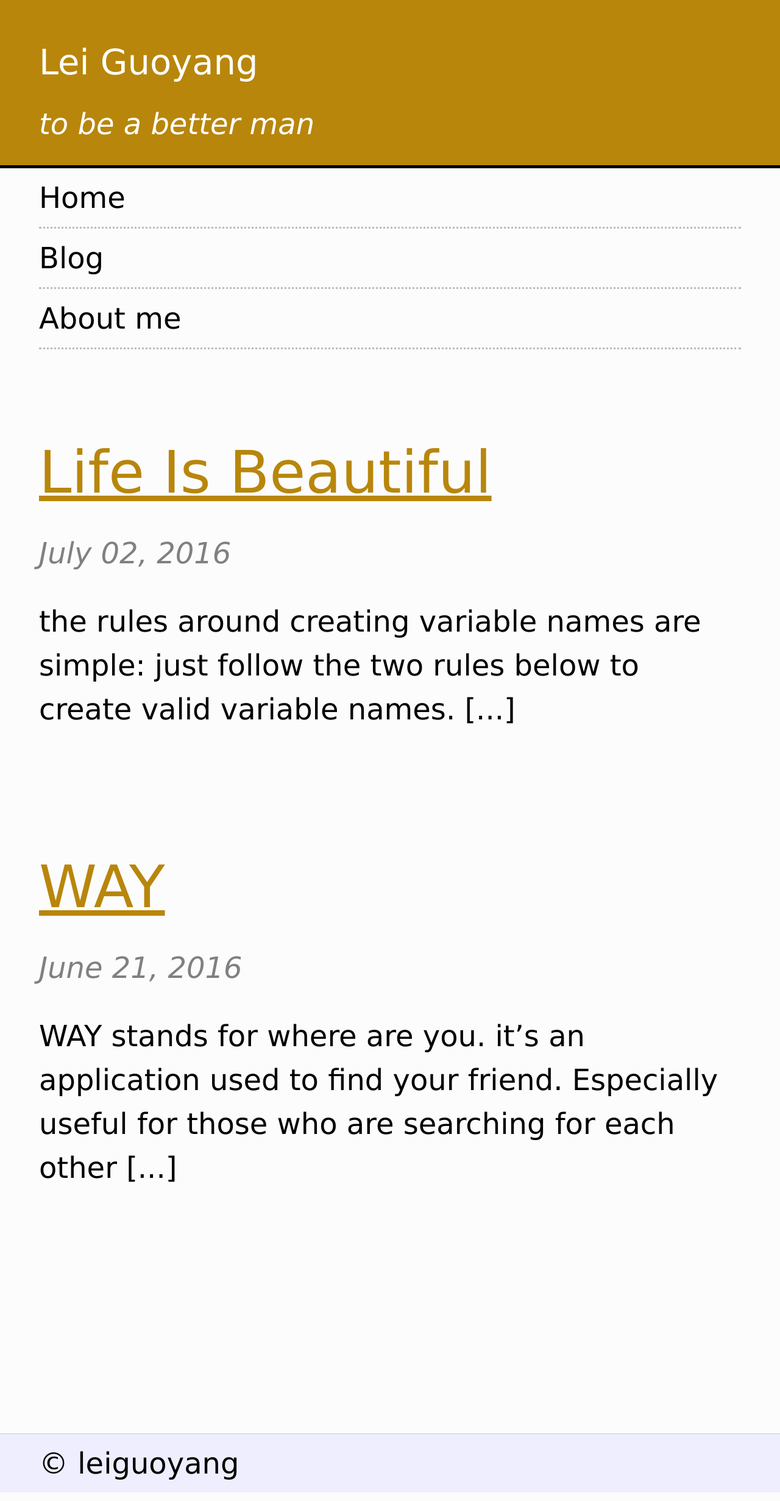
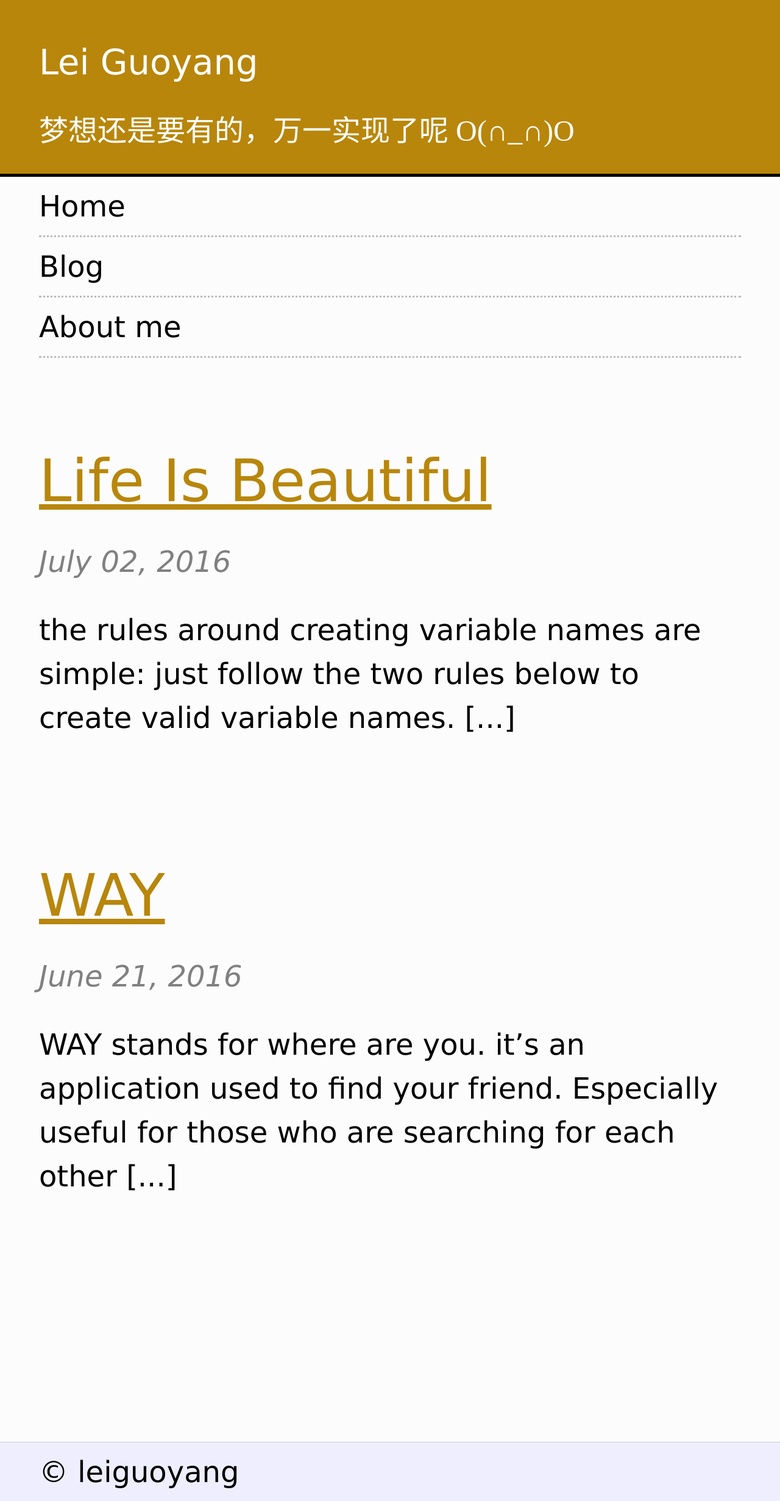
Before and after one commit to leiguoyang/leiguoyang.github.io, a Jekyll site: the page built from index.html, in a window 1280 px wide. Shown: the whole page at 61% size. Built offline with Jekyll 4.4.1, drawn with Linux system fonts in a browser that asks for light colours.

Commit message:
change the h2 text

```diff
--- a/_layouts/default.html
+++ b/_layouts/default.html
@@ -12,7 +12,7 @@
 	<body>
 		<header>
 			<h1>Lei Guoyang</h1>
-			<h2>to be a better man</h2>
+			<h2 style="font-family: '楷体'">梦想还是要有的，万一实现了呢 O(∩_∩)O</h2>
 		</header>
 
 		<nav>
--- a/css/main.css
+++ b/css/main.css
@@ -22,7 +22,7 @@ header h1 {
 header h2 {
   font-weight: normal;
   font-size: 1em;
-  font-style: italic;
+  /*font-style: italic;*/
 }
 
 nav {
```
